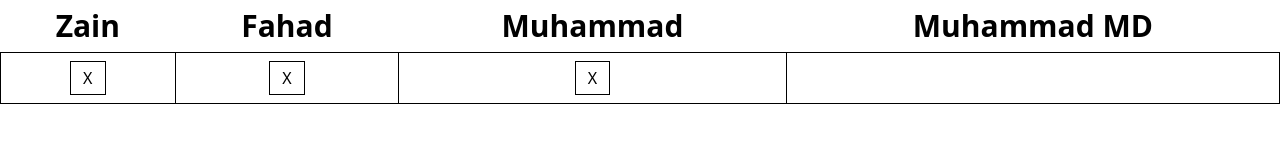
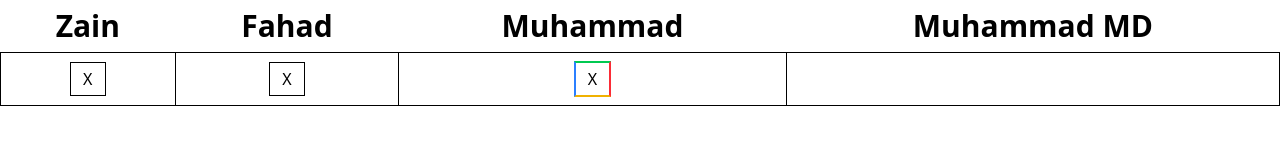
Before and after one commit to bilawal506/portfolio, a Next.js app in the folder my-app/: page / in a window 1280 px wide. Shown: the top 160 px of the page. Built offline with nearby package versions, Linux system fonts and the light colour scheme.

Commit message:
Muhammad's button edit

```diff
--- a/my-app/components/Muhammad.js
+++ b/my-app/components/Muhammad.js
@@ -1,7 +1,7 @@
 function Muhammad() {
     return (
         <>
-            <button className="border border-black border2 pl-3 pr-3 pt-1 pb-1 cursor-pointer">X</button>
+            <button className="border-2 border-black border-r-red-500 border-l-blue-500 border-t-green-500 border-b-yellow-500 pl-3 pr-3 pt-1 pb-1 cursor-pointer">X</button>
         </>
     );
 }
```
